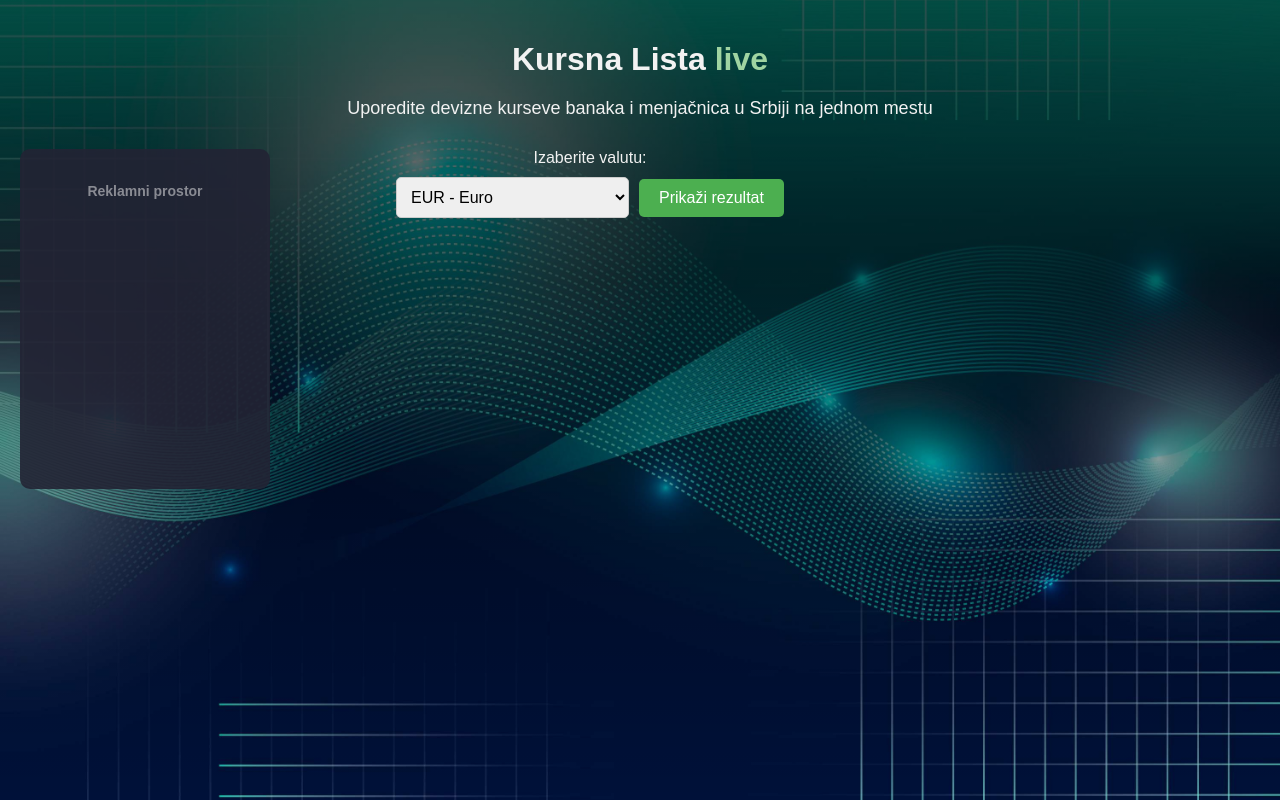
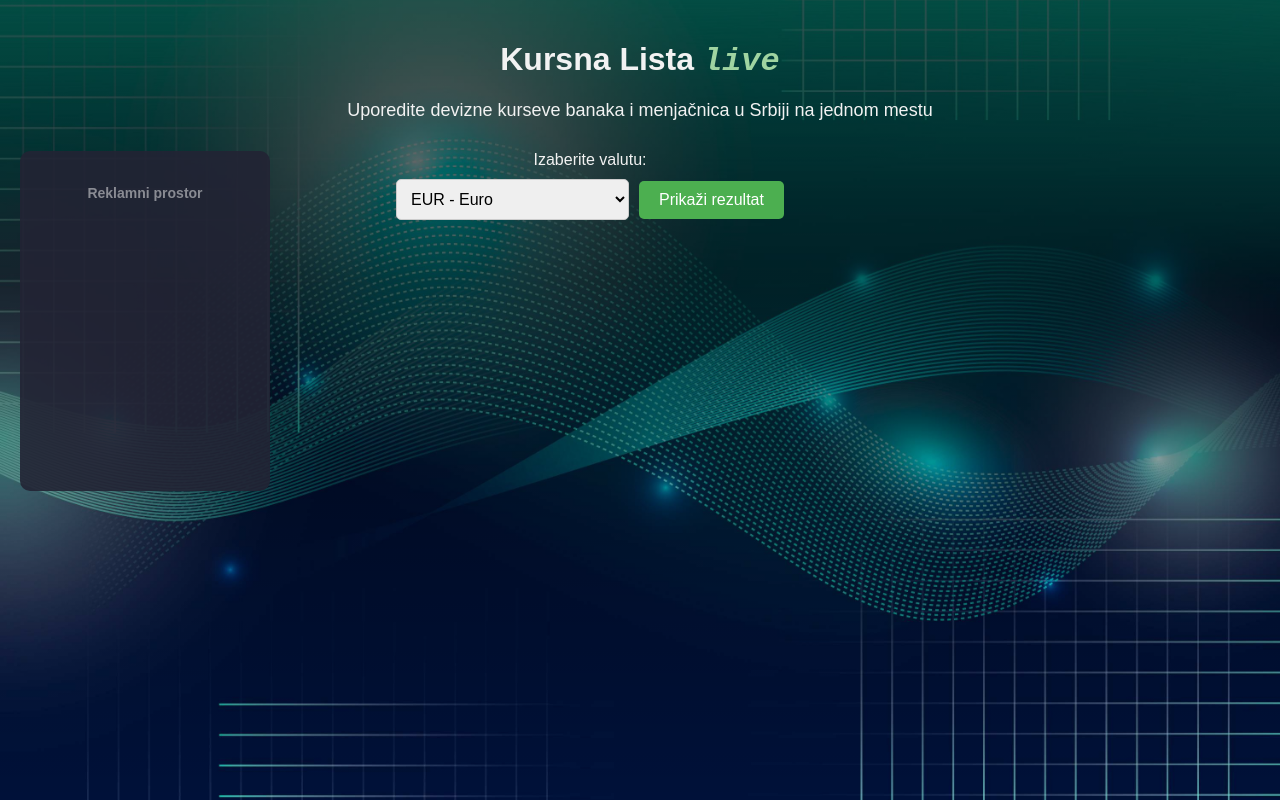
Before and after one commit to deboker/kursna-lista, a React (Vite) app: page / in a window 1280 px wide. Built offline with nearby package versions, Linux system fonts and the light colour scheme; no server answers.

Commit message:
new font family

```diff
--- a/src/index.css
+++ b/src/index.css
@@ -87,6 +87,9 @@ h1 {
 
 .live-text {
   animation: live-pulse 2s ease-in-out infinite;
+  font-family: 'Courier New', Courier, monospace;
+  font-weight: bold;
+  font-style: italic;
 }
 
 @keyframes live-pulse {
```
